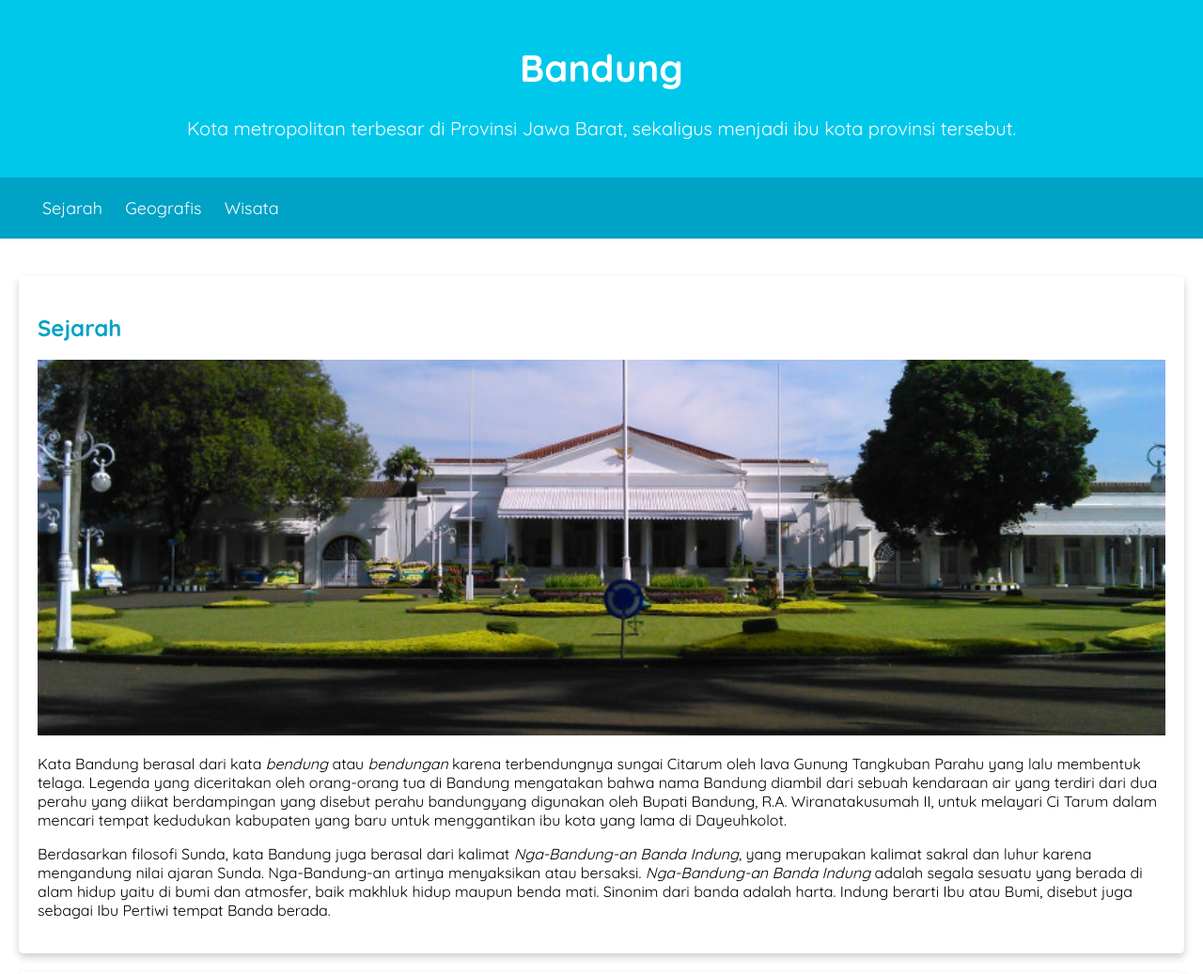
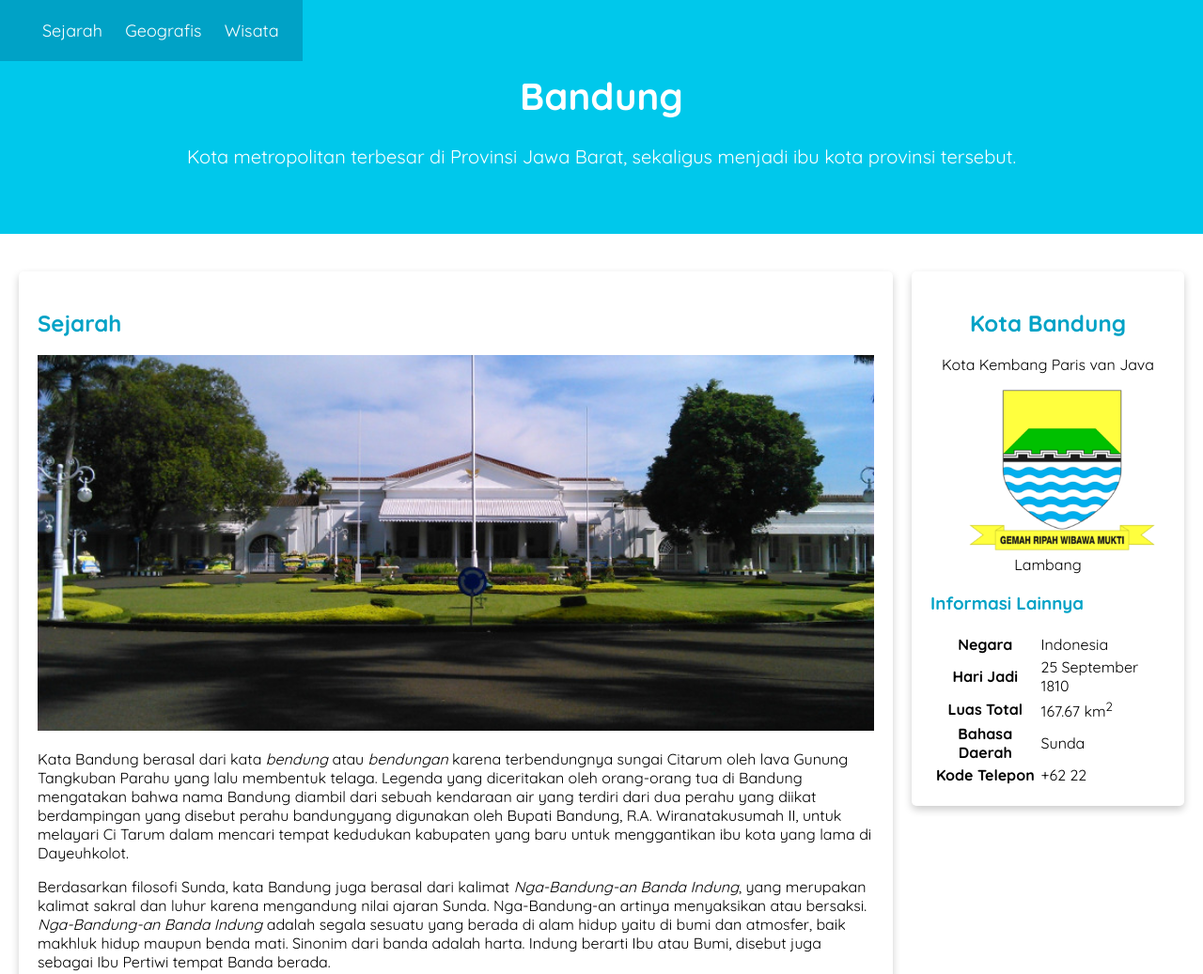
Before and after one commit to alfiartya23/bandung-profile-page, a plain HTML site: page index.html in a window 1280 px wide. Shown: the top 1037 px of the page at 94% size. Drawn offline with Linux system fonts and the light colour scheme.

Commit message:
Add Positioning & Float on the main content and Media Query

```diff
--- a/index.html
+++ b/index.html
@@ -3,7 +3,7 @@
   <head>
     <meta charset="UTF-8" />
     <meta http-equiv="X-UA-Compatible" content="IE=edge" />
-    <meta name="viewport" content="width=device-width, initial-scale=1.0" />
+    <meta name="viewport" content="width=device-width, initial-scale=1" />
     <link rel="stylesheet" href="styles/style.css" />
     <title>Web Dasar - Dicoding</title>
   </head>
@@ -22,7 +22,7 @@
       </nav>
     </header>
     <main>
-      <div class="content">
+      <div id="content">
         <article id="sejarah" class="card">
           <h2 id="sejarah">Sejarah</h2>
           <img src="assets/image/history.jpg" class="featured-image" alt="sejarah" />
--- a/styles/style.css
+++ b/styles/style.css
@@ -1,9 +1,8 @@
 @import url("https://fonts.googleapis.com/css?family=Quicksand:400,700&display=swap");
 
-/* * {
-  margin: 0;
-  padding: 0;
-} */
+* {
+  box-sizing: border-box;
+}
 
 body {
   font-family: "Quicksand", sans-serif;
@@ -11,8 +10,18 @@ body {
   padding: 0;
 }
 
+header {
+  display: inline;
+}
+
 main {
   padding: 20px;
+  overflow: auto;
+}
+
+#content {
+  float: left;
+  width: 75%;
 }
 
 h2,
@@ -20,32 +29,21 @@ h3 {
   color: #00a2c6;
 }
 
-nav a {
-  font-size: 18;
-  font-weight: 400;
-  text-decoration: none;
-}
-
-nav a:hover {
-  font-weight: bold;
-  color: tomato;
-}
-
-.profile header {
-  text-align: center;
-}
-
+/* JUMBOTRON */
 .jumbotron {
-  padding: 20px;
+  padding: 50px;
   background-color: #00c8eb;
   text-align: center;
   font-size: 20px;
   color: white;
 }
 
+/* NAVIGATION */
 nav {
   background-color: #00a2c6;
   padding: 5px;
+  position: fixed;
+  top: 0;
 }
 
 nav li {
@@ -59,6 +57,17 @@ nav a {
   font-size: 18px;
   font-weight: 400;
   text-decoration: none;
+}
+
+nav a {
+  font-size: 18;
+  font-weight: 400;
+  text-decoration: none;
+}
+
+nav a:hover {
+  font-weight: bold;
+  text-decoration: underline;
 }
 
 .featured-image {
@@ -75,10 +84,24 @@ nav a {
   margin-top: 20px;
 }
 
+/* PROFILE SECTION */
+aside {
+  float: right;
+  width: 25%;
+  padding-left: 20px;
+}
+
+/* BANDUNG PROFILE */
+.profile header {
+  text-align: center;
+}
+
+/* PROFILE IMAGE */
 .profile img {
   width: 200px;
 }
 
+/* FOOTER */
 footer {
   padding: 20px;
   color: white;
@@ -86,3 +109,12 @@ footer {
   text-align: center;
   font-weight: bold;
 }
+
+/* MEDIA QUERIES */
+@media screen and (max-width: 1000px) {
+  #content,
+  aside {
+    width: 100%;
+    padding: 0;
+  }
+}
```
